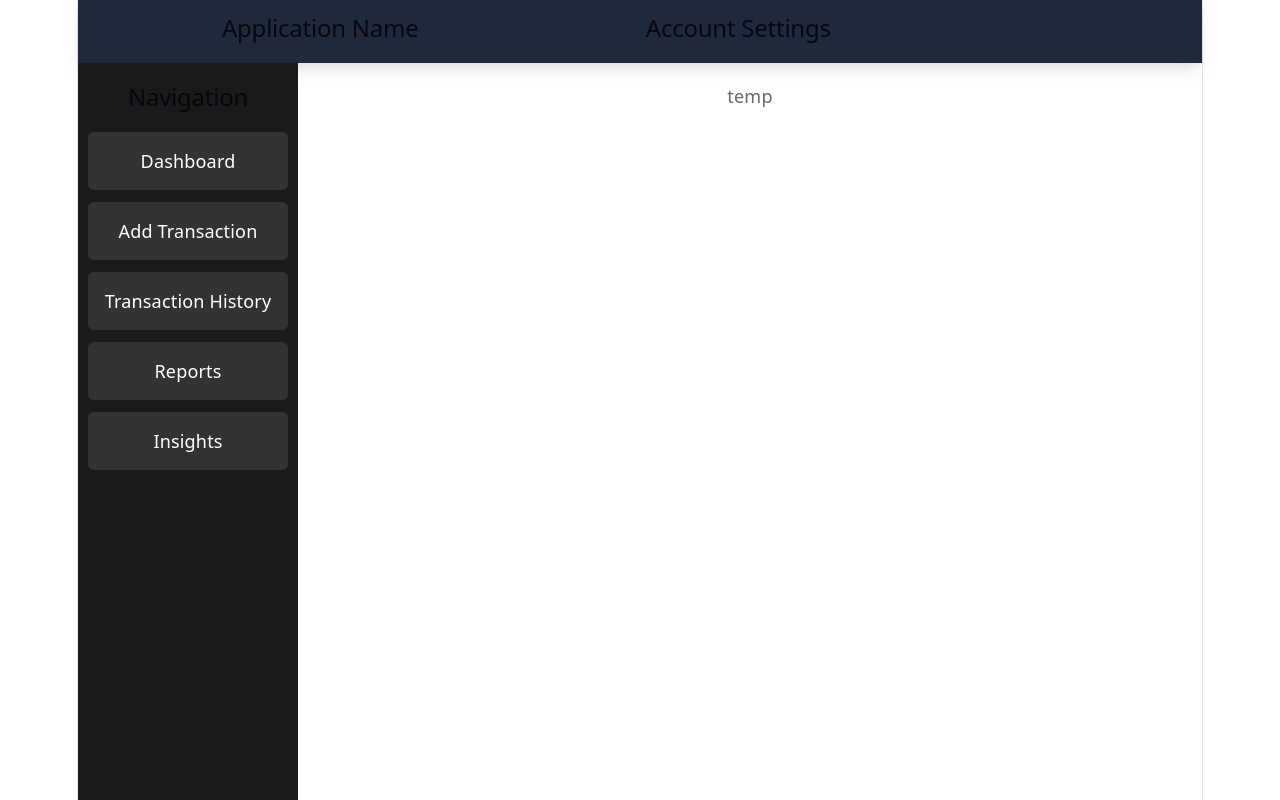
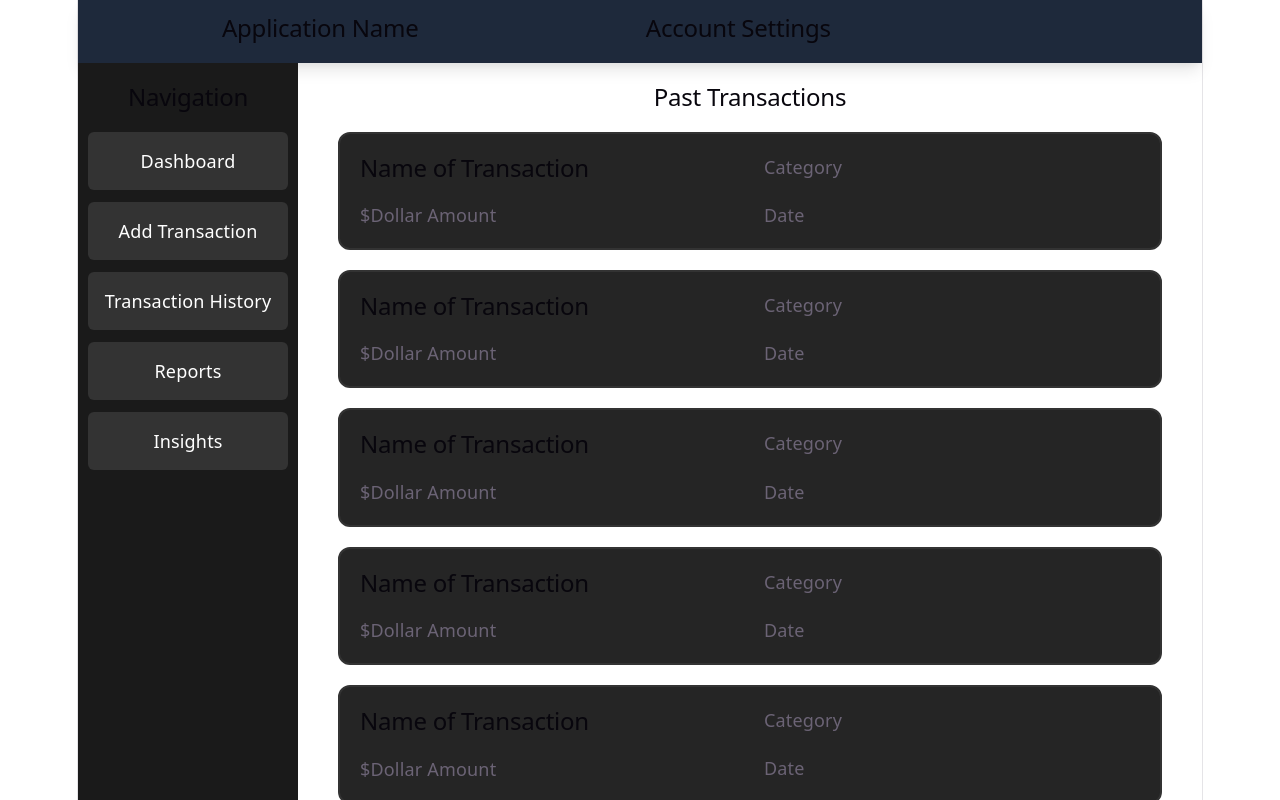
Before and after one commit to kaydenmcclung/webFinalProject, a React (Vite) app in the folder webFinalProject/: page /history in a window 1280 px wide. Shown: the top 800 px of the page. Built offline with nearby package versions, Linux system fonts and the light colour scheme.

Commit message:
Transaction History Page
Setup layout and basic components for history page

```diff
--- a/webFinalProject/src/App.css
+++ b/webFinalProject/src/App.css
@@ -85,6 +85,19 @@
   gap: 15px;
   text-align: left;
   justify-content: center;
+}
+
+.transactionLong {
+  border: 2px solid #333;
+  padding: 20px;
+  background-color: #252525;
+  border-radius: 12px;
+  margin: 20px;
+  display: flex;
+  flex-direction: row;
+  flex-wrap: wrap;
+  gap: 15px;
+  text-align: left;
 }
 
 .hero {
--- /dev/null
+++ b/webFinalProject/src/components/TransactionLong.jsx
@@ -0,0 +1,24 @@
+import React from "react"
+import '../App.css'
+
+const TransactionLong = ({
+    transactionName = "Name of Transaction",
+    amount = "Dollar Amount",
+    category = "Category",
+    date = "Date"
+    }) => {
+    return (
+        <div className ='transactionLong'>
+            <div style={{paddingRight:'20vh'}}>
+                <h2 style={{paddingBottom:'12px'}}>{transactionName}</h2>
+                <p>${amount}</p>
+            </div>
+            <div style={{justify:'center'}}>
+                <p style={{paddingBottom:'22px'}}>{category}</p>
+                <p>{date}</p>
+            </div>
+        </div>
+    )
+}
+
+export default TransactionLong
--- a/webFinalProject/src/routes/History.jsx
+++ b/webFinalProject/src/routes/History.jsx
@@ -1,10 +1,18 @@
 import React from "react"
 import '../App.css'
+import TransactionLong from "../components/TransactionLong"
 
 const History = () => {
     return (
         <div>
-           <p>temp</p>
+           <h2>Past Transactions</h2>
+           <TransactionLong />
+           <TransactionLong />
+           <TransactionLong />
+           <TransactionLong />
+           <TransactionLong />
+           <TransactionLong />
+           <TransactionLong />
         </div>
     )
 }
```
